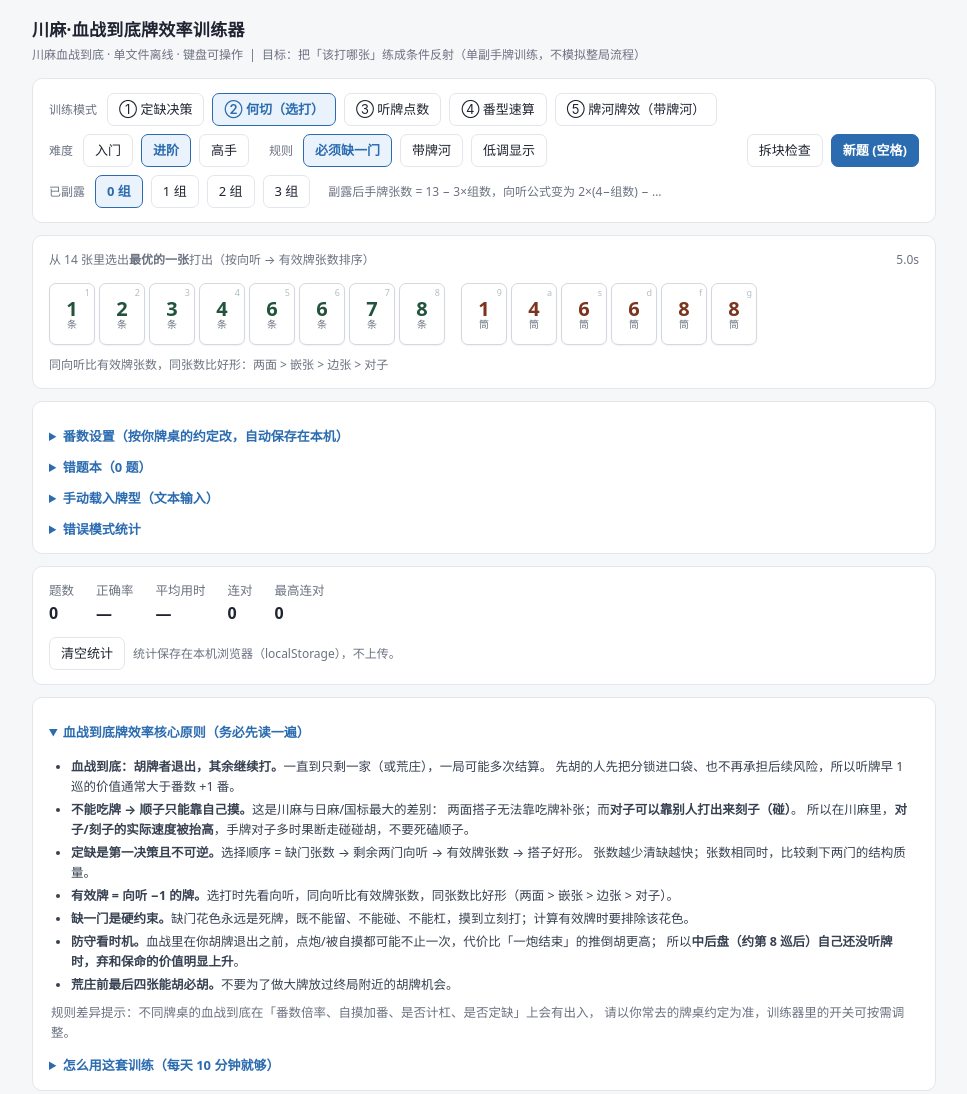
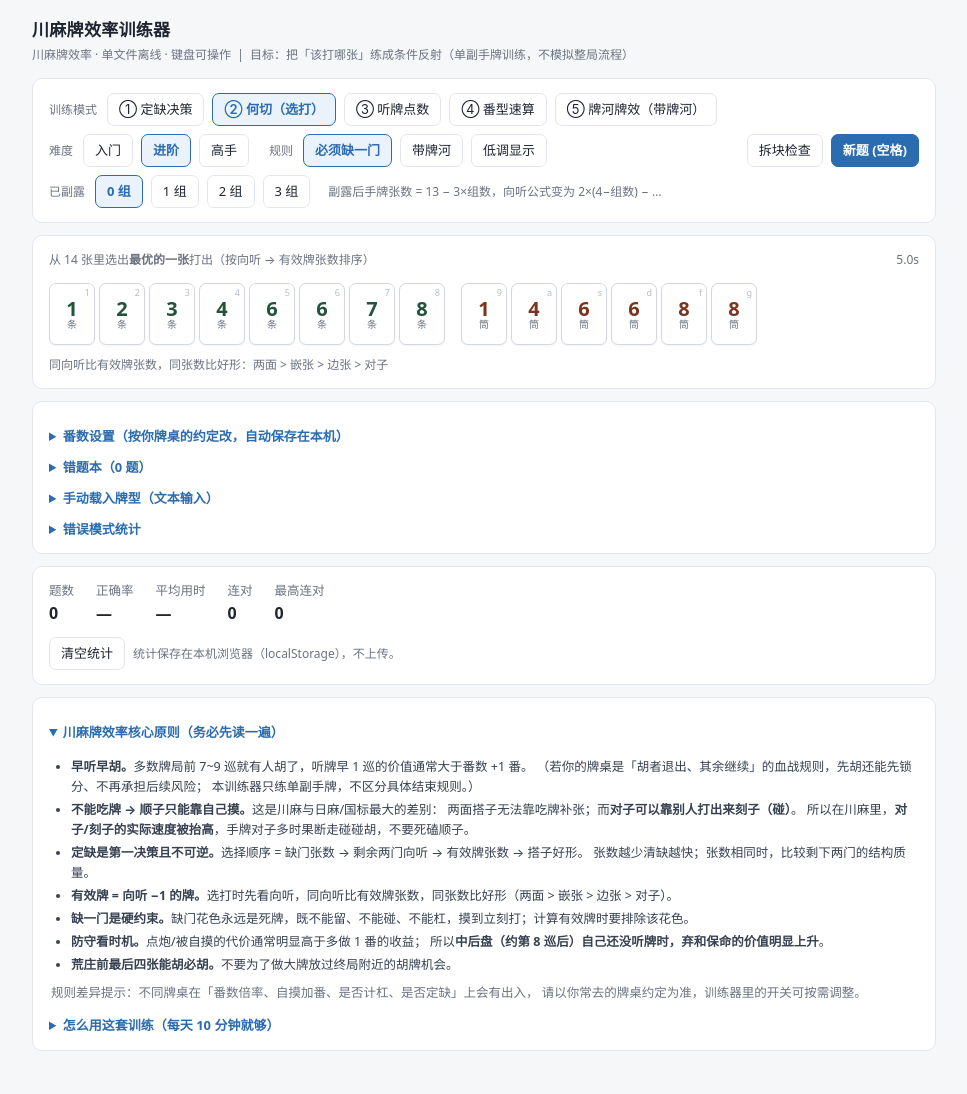
Before and after one commit to TomFinn429/mahjong-trainer, a website: page index.html in a window 1280 px wide. Shown: the whole page, without its empty margins (156-1123 px from the left). Drawn offline with Linux system fonts and the light colour scheme.

Commit message:
fix(ui): 更正标题与文案为通用川麻牌效率定位
项目只实现单副手牌训练，不包含任何血战到底机制，去掉标题与原则文案中的规则绑定，避免过度承诺。

```diff
--- a/index.html
+++ b/index.html
@@ -3,7 +3,7 @@
 <head>
 <meta charset="utf-8">
 <meta name="viewport" content="width=device-width, initial-scale=1">
-<title>川麻·血战到底牌效率训练器</title>
+<title>川麻牌效率训练器</title>
 <style>
   :root{
     --bg:#f6f7f9; --fg:#1f2430; --mut:#6b7280; --line:#e3e6eb;
@@ -113,8 +113,8 @@
 </head>
 <body>
 <div class="wrap">
-  <h1 id="ttl">川麻·血战到底牌效率训练器</h1>
-  <div class="sub" id="stl">川麻血战到底 · 单文件离线 · 键盘可操作 &nbsp;|&nbsp; 目标：把「该打哪张」练成条件反射（单副手牌训练，不模拟整局流程）</div>
+  <h1 id="ttl">川麻牌效率训练器</h1>
+  <div class="sub" id="stl">川麻牌效率 · 单文件离线 · 键盘可操作 &nbsp;|&nbsp; 目标：把「该打哪张」练成条件反射（单副手牌训练，不模拟整局流程）</div>
 
   <div class="card">
     <div class="bar">
@@ -205,11 +205,12 @@
 
   <div class="card">
     <details open>
-      <summary>血战到底牌效率核心原则（务必先读一遍）</summary>
+      <summary>川麻牌效率核心原则（务必先读一遍）</summary>
       <div class="bd">
         <ul>
-          <li><b>血战到底：胡牌者退出，其余继续打。</b>一直到只剩一家（或荒庄），一局可能多次结算。
-              先胡的人先把分锁进口袋、也不再承担后续风险，所以听牌早 1 巡的价值通常大于番数 +1 番。</li>
+          <li><b>早听早胡。</b>多数牌局前 7~9 巡就有人胡了，听牌早 1 巡的价值通常大于番数 +1 番。
+              （若你的牌桌是「胡者退出、其余继续」的血战规则，先胡还能先锁分、不再承担后续风险；
+              本训练器只练单副手牌，不区分具体结束规则。）</li>
           <li><b>不能吃牌 → 顺子只能靠自己摸。</b>这是川麻与日麻/国标最大的差别：
               两面搭子无法靠吃牌补张；而<b>对子可以靠别人打出来刻子（碰）</b>。
               所以在川麻里，<b>对子/刻子的实际速度被抬高</b>，手牌对子多时果断走碰碰胡，不要死磕顺子。</li>
@@ -217,12 +218,12 @@
               张数越少清缺越快；张数相同时，比较剩下两门的结构质量。</li>
           <li><b>有效牌 = 向听 −1 的牌。</b>选打时先看向听，同向听比有效牌张数，同张数比好形（两面 &gt; 嵌张 &gt; 边张 &gt; 对子）。</li>
           <li><b>缺一门是硬约束。</b>缺门花色永远是死牌，既不能留、不能碰、不能杠，摸到立刻打；计算有效牌时要排除该花色。</li>
-          <li><b>防守看时机。</b>血战里在你胡牌退出之前，点炮/被自摸都可能不止一次，代价比「一炮结束」的推倒胡更高；
+          <li><b>防守看时机。</b>点炮/被自摸的代价通常明显高于多做 1 番的收益；
               所以<b>中后盘（约第 8 巡后）自己还没听牌时，弃和保命的价值明显上升</b>。</li>
           <li><b>荒庄前最后四张能胡必胡。</b>不要为了做大牌放过终局附近的胡牌机会。</li>
         </ul>
         <p class="mut" style="margin-top:8px">
-          规则差异提示：不同牌桌的血战到底在「番数倍率、自摸加番、是否计杠、是否定缺」上会有出入，
+          规则差异提示：不同牌桌在「番数倍率、自摸加番、是否计杠、是否定缺」上会有出入，
           请以你常去的牌桌约定为准，训练器里的开关可按需调整。
         </p>
       </div>
@@ -679,7 +680,7 @@ function shapeTags(counts) {
 }
 
 /* ============================================================
-   和牌判定 + 番型识别 + 计分（川麻·血战到底）
+   和牌判定 + 番型识别 + 计分（川麻）
    ============================================================ */
 
 /* 把 counts 拆成 n 个面子。mode: 'any' 任意 | 'triplet' 全刻 | 'yao' 带幺 */
@@ -1723,7 +1724,7 @@ function showCutResult(q, mine, ok, tied) {
   html += `<div class="sec"><div class="t"><span class="n">${ok ? 5 : 6}</span>关键提示</div>`
     + `<ul style="margin:0;padding-left:20px">${hints.map(h => `<li>${h}</li>`).join('')}</ul>`
     + (tags.length ? `<div class="hint" style="margin-top:8px">牌型方向：${tags.map(t => `<span class="chip">${t}</span>`).join('')}</div>` : '')
-    + `<div class="hint" style="margin-top:8px">读表顺序：① 向听最小 → ② 有效牌最多 → ③ 好形优先（两面&gt;嵌张&gt;边张&gt;对子） → ④ 才比番型。血战到底里先听先胡通常比番数大更重要。</div>`
+    + `<div class="hint" style="margin-top:8px">读表顺序：① 向听最小 → ② 有效牌最多 → ③ 好形优先（两面&gt;嵌张&gt;边张&gt;对子） → ④ 才比番型。先听先胡通常比番数大更重要。</div>`
     + `</div>`;
 
   $('#detail').innerHTML = html;
@@ -1778,7 +1779,7 @@ function onPickTen(v) {
   $('#detail').innerHTML =
     `<div class="res" style="margin-top:6px">听牌：${u.list.map(k => `<span class="chip eff">${cols(k)}</span>`).join('')}</div>` +
     `<div class="hint" style="margin-top:6px">共 <b>${u.list.length}</b> 种、<b>${u.total}</b> 张（已扣除手上持有的张数）。
-      血战到底里「听张数 × 剩余张数」比「听什么番」更值钱：胡一次就结算一次。</div>`;
+      「听张数 × 剩余张数」比「听什么番」更值钱：胡一次就结算一次。</div>`;
   clearBars();
   $('#resultCard').style.display = '';
   $('#resultCard').classList.add('flash');
@@ -1839,10 +1840,10 @@ $('#tRiver').onclick = e => {
 $('#tAka').onclick = e => {
   state.aka = !state.aka;
   e.target.classList.toggle('on', state.aka);
-  $('#ttl').textContent = state.aka ? 'Sequence Drill' : '川麻·血战到底牌效率训练器';
+  $('#ttl').textContent = state.aka ? 'Sequence Drill' : '川麻牌效率训练器';
   $('#stl').textContent = state.aka
     ? 'offline single-file drill'
-    : '川麻血战到底 · 单文件离线 · 键盘可操作  |  目标：把「该打哪张」练成条件反射（单副手牌训练，不模拟整局流程）';
+    : '川麻牌效率 · 单文件离线 · 键盘可操作  |  目标：把「该打哪张」练成条件反射（单副手牌训练，不模拟整局流程）';
   renderWrongBook();
   newQuestion();
 };
```
Also changed, not shown: docs/screenshot.png.
